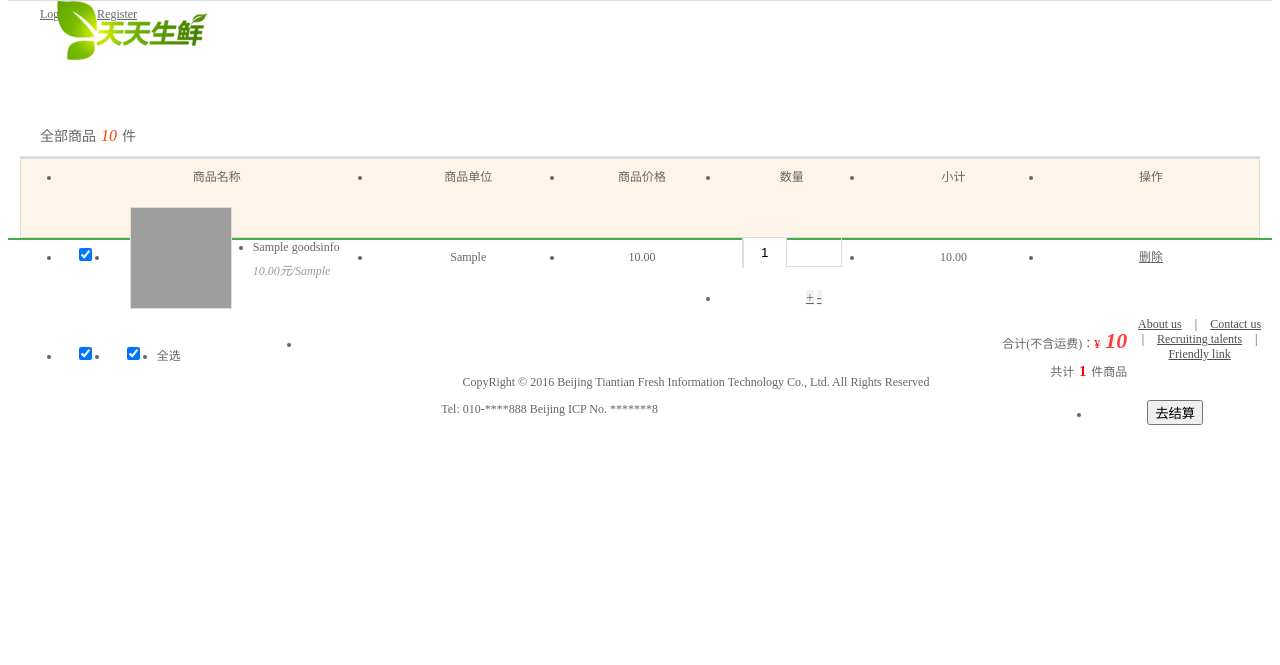
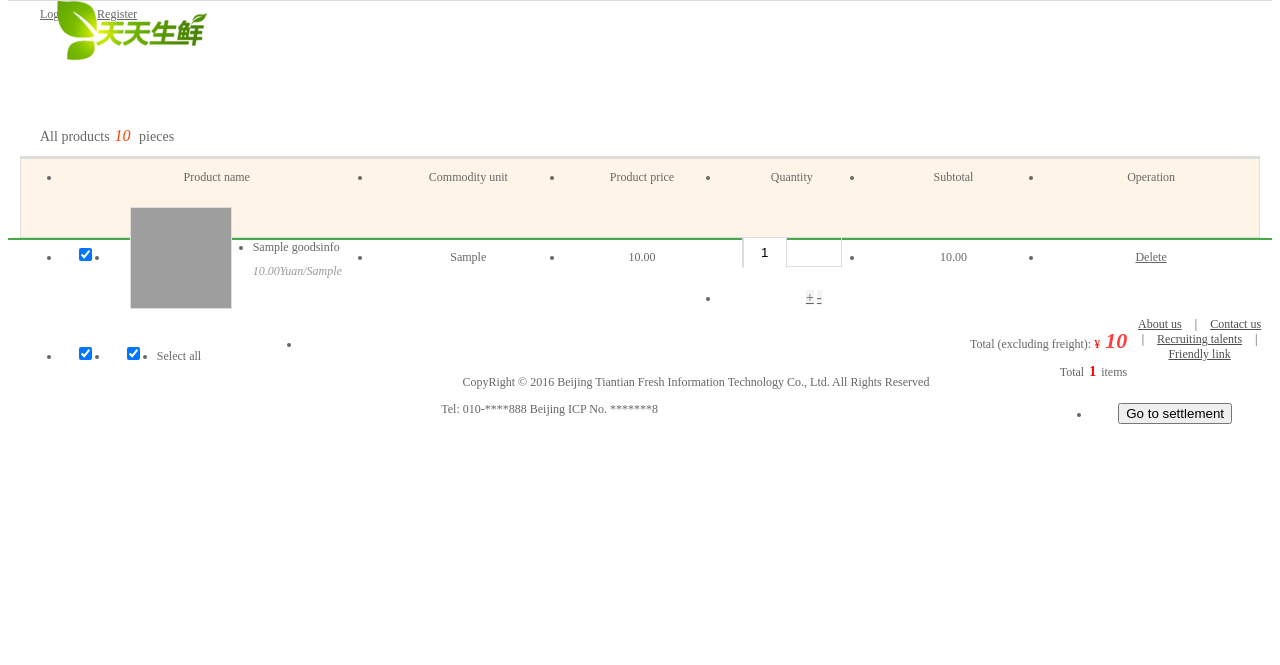
Before and after one commit to kapil484/dailyFreshmarket, a Django app: template dailyfresh/templates/cart/cart.html in a window 1280 px wide. Shown: the part 37-702 px from the top of the page. Run offline with Django 3.2, Linux system fonts and the light colour scheme; tables that the repository leaves empty hold one stand-in row (values such as "Sample post"); the template is opened without the code that fills it: values that come from a table or form of the project are taken from there, most other values are stand-ins (such as "Sample title", 1, 10 or a date in 2020); some libraries are stand-ins or nearby versions; grey boxes are pictures that could not be loaded.

Commit message:
complete cart

```diff
--- a/dailyfresh/cart/urls.py
+++ b/dailyfresh/cart/urls.py
@@ -20,9 +20,9 @@ from . import views
 
 app_name='cart'
 urlpatterns = [
-    path('', views.cart),
-    path('add', views.add),
-    path('edit', views.edit),
-    path('delete', views.delete),
+    path('cart/', views.cart,name='cart'),
+    path('add/<int:gid>/<int:count>', views.add),
+    path('edit/<int:cart_id>/<int:count>', views.edit),
+    path('delete/<int:cart_id>', views.delete),
 ]
 urlpatterns += static(settings.STATIC_URL, document_root=settings.STATIC_ROOT)
--- a/dailyfresh/cart/views.py
+++ b/dailyfresh/cart/views.py
@@ -16,7 +16,7 @@ def cart(request):
              'page_name':1,
              'carts':carts,
              'len':lenn}
-    return render(request,'df_cart/cart.html',context)
+    return render(request,'cart/cart.html',context)
 
 #Adding goods
 @islogin
--- a/dailyfresh/templates/base.html
+++ b/dailyfresh/templates/base.html
@@ -13,7 +13,7 @@
                 <span>|</span>
                 <a href="{% url 'user:info' %}">User Center</a>
                 <span>|</span>
-                <a href="/cart/">My shopping cart</a>
+                <a href="{% url 'cart:cart' %}">My shopping cart</a>
                 <span>|</span>
                 <a href="{% url 'user:user_center_order' 1 %}">My order</a>
             </div>
--- a/dailyfresh/templates/cart/cart.html
+++ b/dailyfresh/templates/cart/cart.html
@@ -1,9 +1,9 @@
 {%extends 'base.html'%}
 {%block head%}
 <script>
-/* 删除*/
+/* delete*/
    function cart_del(cart_id){
-   		del=confirm('确定要删除吗？');
+   		del=confirm('You sure you want to delete it?');
    		if(del){
    			$.get('/cart/delete'+cart_id+'/',function(data){
 {#   				if(data.ok==1){#}
@@ -19,17 +19,17 @@
 
  $(function(){
 
- /* 计算价格数量函数*/
+ /* Calculate price quantity function*/
  function calculateTotal(){
-     /* 小计价格*/
+     /* Subtotal price*/
      var sumTotal = 0;
      var countGood = 0;
      $('.col07').each(function(){
-		//获取数量
+//Get the quantity
        count = $(this).prev().find('input').val();
-		//获取单价
+//Get unit price
        price = $(this).prev().prev().text();
-		//小计
+		//Subtotal
        total01 = parseInt(count) * parseFloat(price);
        $(this).text(total01.toFixed(2));
 
@@ -39,7 +39,7 @@
        }
 
      });
-     /* 总计价格*/
+     /* Total price*/
      $('#sumtotal').text(sumTotal);
      $('.countGood').text(countGood);
    };
@@ -47,14 +47,14 @@
    calculateTotal();
 
 
-	 /* 勾选总开关*/
+/* Check the main switch*/
    $('#checkToggle').click(function(){
      state = $(this).prop('checked');
      $('.checkbox').prop({'checked':state});
      calculateTotal();
    });
 
-   /* 单个勾选开关*/
+   /* Single check switch*/
    $('.checkbox').change(function(){
      checked();
      calculateTotal();
@@ -70,7 +70,7 @@
 
 
 
-   /* 新增*/
+   /* Add */
    $('.add').click(function(){
      txt = $(this).next();
      if (txt.val()<100){
@@ -86,7 +86,7 @@
      	calculateTotal();
    });
 
-   /* 减少*/
+   /* reduce*/
    $('.minus').click(function(){
      txt = $(this).prev();
      if (txt.val()>1){
@@ -102,7 +102,7 @@
      calculateTotal();
    });
 
-   /* 手动修改*/
+/* Manual modification*/
    $('.num_show').blur(function(){
      count = $(this).val();
      if (count<=0){
@@ -122,14 +122,14 @@
  </script>
 {%endblock head%}
 {%block body%}
-	<div class="total_count">全部商品<em class="total_count1">{{ len }}</em>件</div>
+	<div class="total_count">All products<em class="total_count1">{{ len }}</em> pieces</div>
 <ul class="cart_list_th clearfix">
-		<li class="col01">商品名称</li>
-		<li class="col02">商品单位</li>
-		<li class="col03">商品价格</li>
-		<li class="col04">数量</li>
-		<li class="col05">小计</li>
-		<li class="col06">操作</li>
+<li class="col01">Product name</li>
+<li class="col02">Commodity unit</li>
+<li class="col03">Product price</li>
+<li class="col04">Quantity</li>
+<li class="col05">Subtotal</li>
+<li class="col06">Operation</li>
 </ul>
 <form action="/order/" method="GET">
     {%for cart in carts%}
@@ -137,7 +137,7 @@
 	<ul class="cart_list_td clearfix" id="{{cart.id}}">
 		<li class="col01"><input type="checkbox" name="orderid" value="{{cart.id}}" checked="" class="checkbox"></li>
 		<li class="col02"><img src="/static/{{cart.goods.gpic}}"></li>
-		<li class="col03">{{cart.goods.gtitle}}<br><em>{{cart.goods.gprice}}元/{{cart.goods.gunit}}</em></li>
+		<li class="col03">{{cart.goods.gtitle}}<br><em>{{cart.goods.gprice}}Yuan/{{cart.goods.gunit}}</em></li >
       <li class="col04">{{cart.goods.gunit}}</li>
       <li class="col05">{{cart.goods.gprice}}</li>
       <li class="col06">
@@ -147,8 +147,8 @@
       <a href="javascript:;" class="minus fl">-</a>
       </div>
       </li>
-		<li class="col07">25.80元</li>
-		<li class="col08"><a href="javascript:cart_del({{cart.id}});">删除</a></li>
+      <li class="col07">25.80 yuan</li>
+      <li class="col08"><a href="javascript:cart_del({{cart.id}});">Delete</a></li>
 		<!--class="del_good-->
 	</ul>
 	{%endfor%}
@@ -156,9 +156,9 @@
 	<ul class="settlements">
 		<li class="col01"><input type="checkbox" name="" checked="" id="checkToggle"></li>
 		<li class="col01"><input type="checkbox" name="" checked="" id="checkToggle"></li>
-		<li class="col02">全选</li>
-		<li class="col03">合计(不含运费)：<span>¥</span><em id="sumtotal"></em><br>共计<b class="countGood"></b>件商品</li>
-		<li class="col04"><input class="order" name="" type="submit" value="去结算"/></li>
+		<li class="col02">Select all</li>
+    <li class="col03">Total (excluding freight): <span>¥</span><em id="sumtotal"></em><br>Total<b class="countGood"></b >items</li>
+    <li class="col04"><input class="order" name="" type="submit" value="Go to settlement"/></li>
 	</ul>
 </form>
 {%endblock body%}
```
Lines whose indentation alone changed are shown as unchanged.
